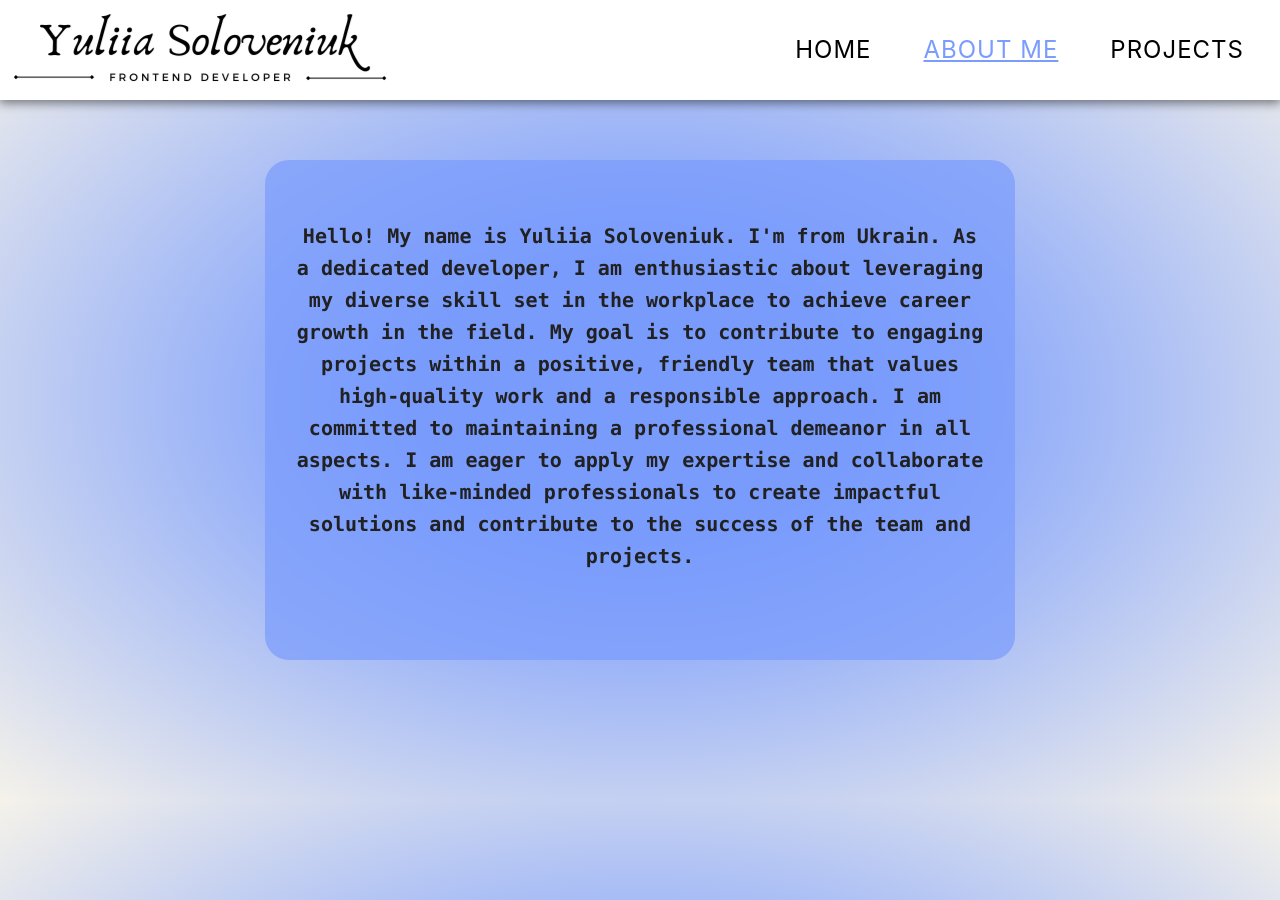
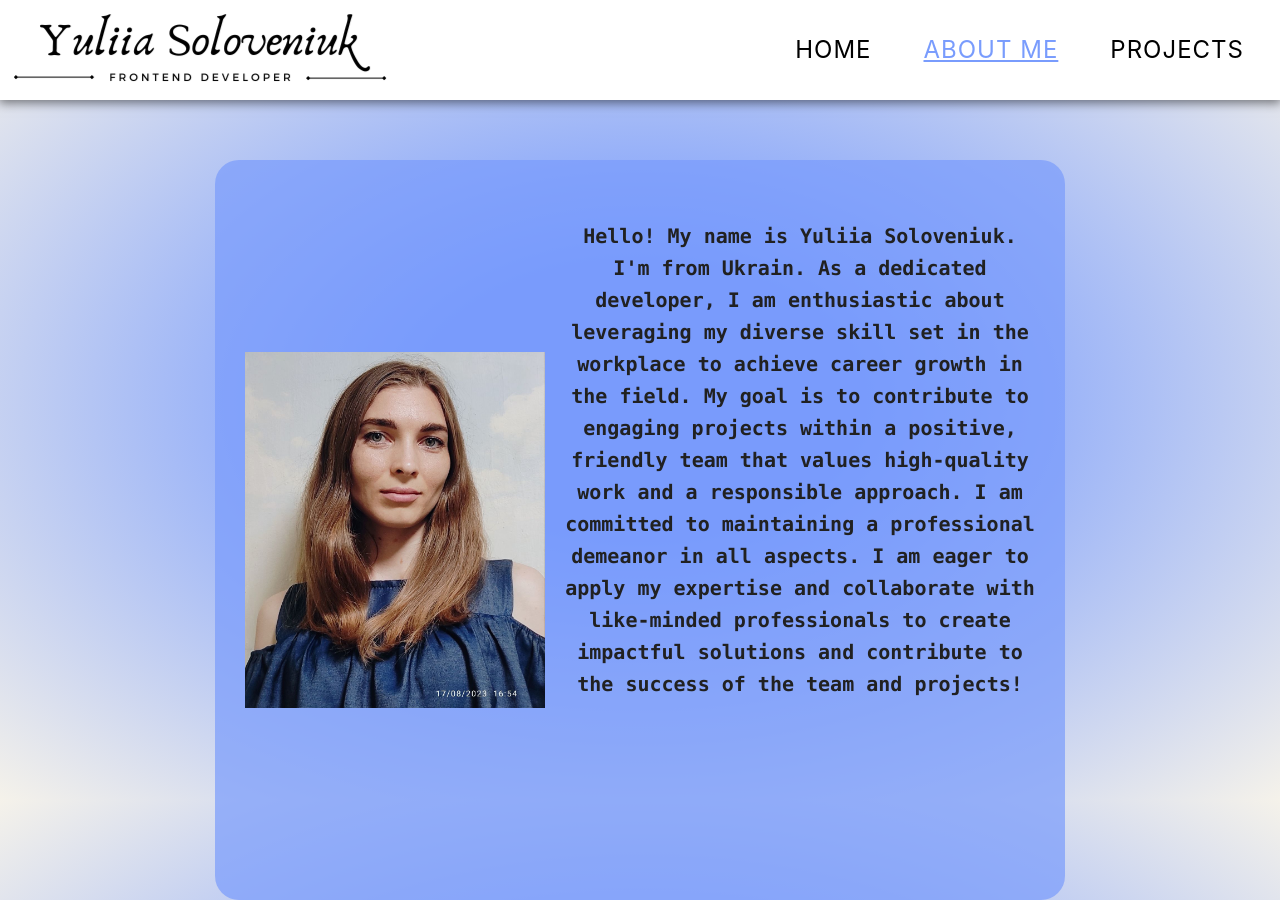
Before and after one commit to YuliyaSolovenuk/Portfolio-yuliia-soloveniuk, a React (Create React App) app: page /portfolio-yuliia-soloveniuk/about in a window 1280 px wide. Built offline with nearby package versions, Linux system fonts and the light colour scheme.

Commit message:
update about-info

```diff
--- a/src/components/aboutInfo/AboutInfo.jsx
+++ b/src/components/aboutInfo/AboutInfo.jsx
@@ -1,9 +1,11 @@
 import css from './AboutInfo.module.css';
+import photoAbout from '../../images/photo_yuliia.jpg'
 
 const AboutInfo = () => {
   return (
     <section className={css.aboutInfoSection}>
     <div className={css.aboutInfoWrapper}>
+      <img className={css.aboutImg} src={photoAbout} alt={"Yuliia Soloveniuk"} width={400} />
       <p className={css.aboutInfoText}>
         Hello! My name is Yuliia Soloveniuk. I'm from Ukrain. As a dedicated
         developer, I am enthusiastic about leveraging my diverse skill set in
@@ -13,7 +15,7 @@ const AboutInfo = () => {
         maintaining a professional demeanor in all aspects. I am eager to apply
         my expertise and collaborate with like-minded professionals to create
         impactful solutions and contribute to the success of the team and
-        projects.
+        projects!
       </p>
     </div>
     </section>
--- a/src/components/aboutInfo/AboutInfo.module.css
+++ b/src/components/aboutInfo/AboutInfo.module.css
@@ -7,13 +7,23 @@
 }
 
 .aboutInfoWrapper {
-  width: 750px;
-  height: 500px;
+  display: flex;
+  gap: 20px;
+  width: 850px;
+  /* height: 100%; */
   padding: 60px 30px;
   text-align: center;
   background-color: rgba(121, 156, 253, 0.7);
   /* rgba(46, 47, 66, 0.7); */
   border-radius: 24px;
+}
+
+.aboutImg {
+  object-fit: contain;
+  /* overflow: hidden; */
+  width: 300px;
+  height: auto;
+
 }
 
 .aboutInfoText {
```
Also changed, not shown: src/index.js (+4 -4 lines), src/components/App.jsx (indentation only).
